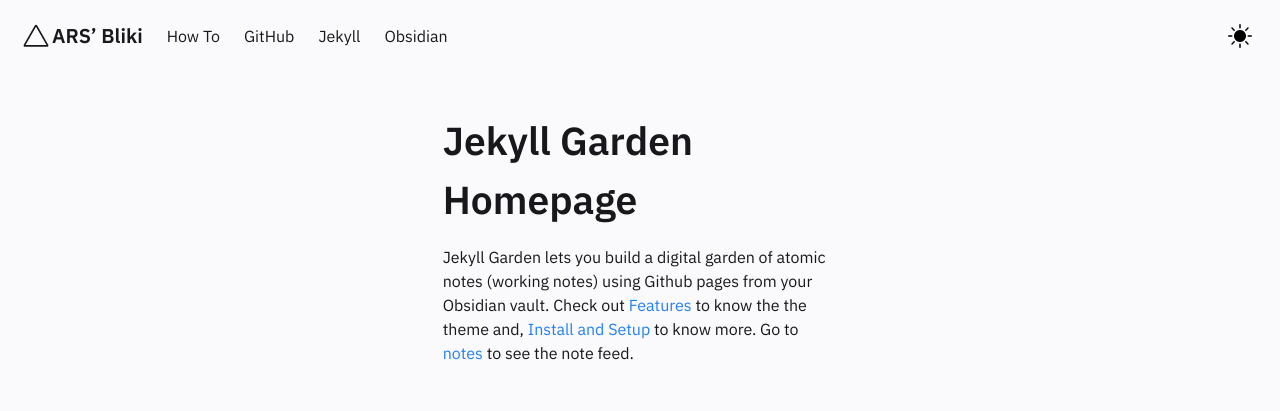
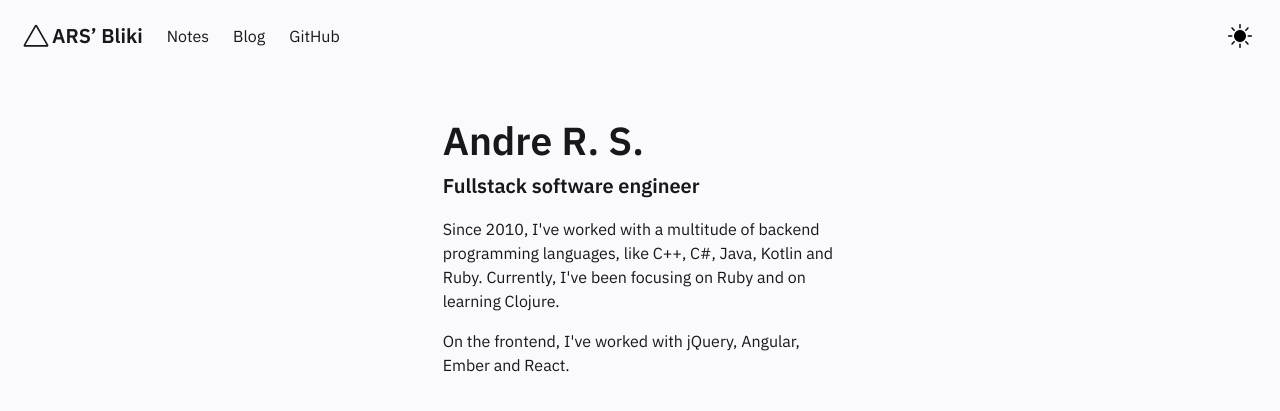
Before and after one commit to ars-dev-br/ars-dev-br.github.io, a Jekyll site: the page built from pages/index.md, in a window 1280 px wide. Shown: the top 411 px of the page. Built offline with Jekyll 4.4.1, drawn with Linux system fonts in a browser that asks for light colours.

Commit message:
Update pages for notes and posts

```diff
--- a/_includes/Header.html
+++ b/_includes/Header.html
@@ -55,17 +55,14 @@
 
     <div id="navbarBasicExample" class="navbar-menu">
       <div class="navbar-start">
-        <a href="../posts/how-to"  class="navbar-item">
-          How To
-        </a>
-        <a href="https://github.com/Jekyll-Garden/jekyll-garden.github.io" target="_blank" class="navbar-item">
+	<a href="/notes" class="navbar-item">
+	  Notes
+	</a>
+	<a href="/posts" class="navbar-item">
+	  Blog
+	</a>
+	<a href="https://github.com/ars-dev-br" target="_blank" class="navbar-item">
           GitHub
-        </a>
-        <a href="https://jekyllrb.com/" target="_blank"  class="navbar-item">
-          Jekyll
-        </a>
-        <a href="https://obsidian.md/"  target="_blank" class="navbar-item">
-          Obsidian
         </a>
       </div>
       <div class="navbar-end is-hidden-mobile" onclick="modeSwitcher()" >
--- a/_includes/Homepage.html
+++ b/_includes/Homepage.html
@@ -1,12 +1,18 @@
 <div class="column is-4">
-    <div class="block homeblock">
-    <h1>Jekyll Garden Homepage</h1>
+  <div class="block homeblock">
+    <h1>Andre R. S.</h1>
+
+    <h4>Fullstack software engineer</h4>
 
     <p>
-        Jekyll Garden lets you build a digital garden of atomic notes (working notes) using Github pages from your Obsidian vault.
-        Check out <a href="../posts/how-to">Features </a> to know the the theme and, <a href="../posts/how-to"> Install and Setup </a> to know more.
-        Go to <a href="../notes"> notes </a> to see the note feed.
+      Since 2010, I've worked with a multitude of backend programming
+      languages, like C++, C#, Java, Kotlin and Ruby. Currently, I've
+      been focusing on Ruby and on learning Clojure.
     </p>
 
-    </div>
+    <p>
+      On the frontend, I've worked with jQuery, Angular, Ember and
+      React.
+    </p>
+  </div>
 </div>
--- a/_layouts/Post.html
+++ b/_layouts/Post.html
@@ -143,7 +143,10 @@
             <div class="block note-cards">
               <div class="box-feed" data-url="{{site.url}}{{item.url}}">
                 <a href="{{item.url}}" style="text-decoration: none;">
+		  <i style="float: right">{{ item.date | date_to_long_string }}</i>
+
                   <h4>{{ item.title }}</h4>
+
                   <div class="content">
                     <p style="margin: 0px;">
                       {{ item.content | strip_html | strip | remove: "[[" | remove: "]]" | escape | truncate: 260 }}
```
Also changed, not shown: _includes/FeedContent.html (+2 -7 lines). Lines whose indentation alone changed are shown as unchanged.
